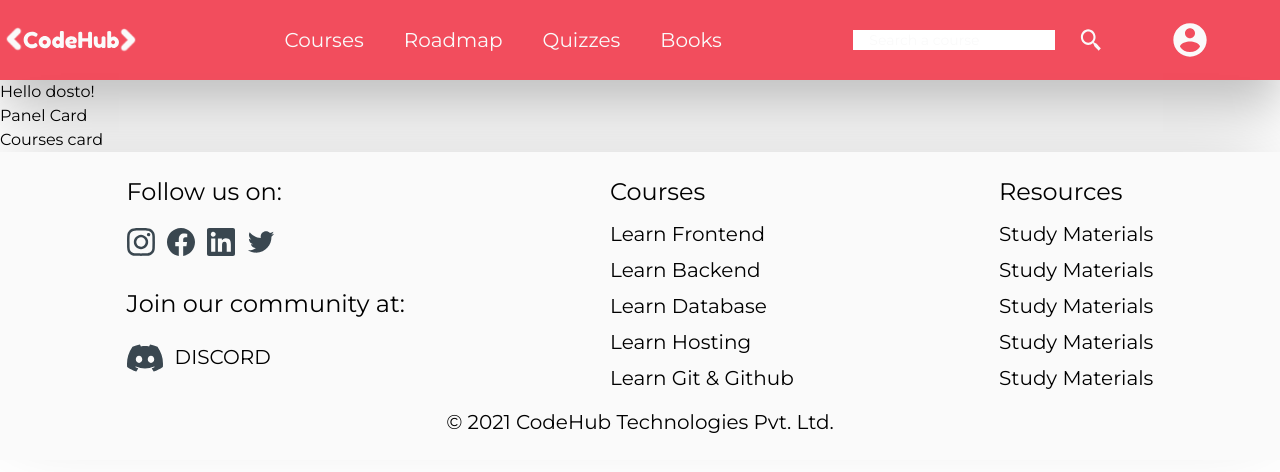
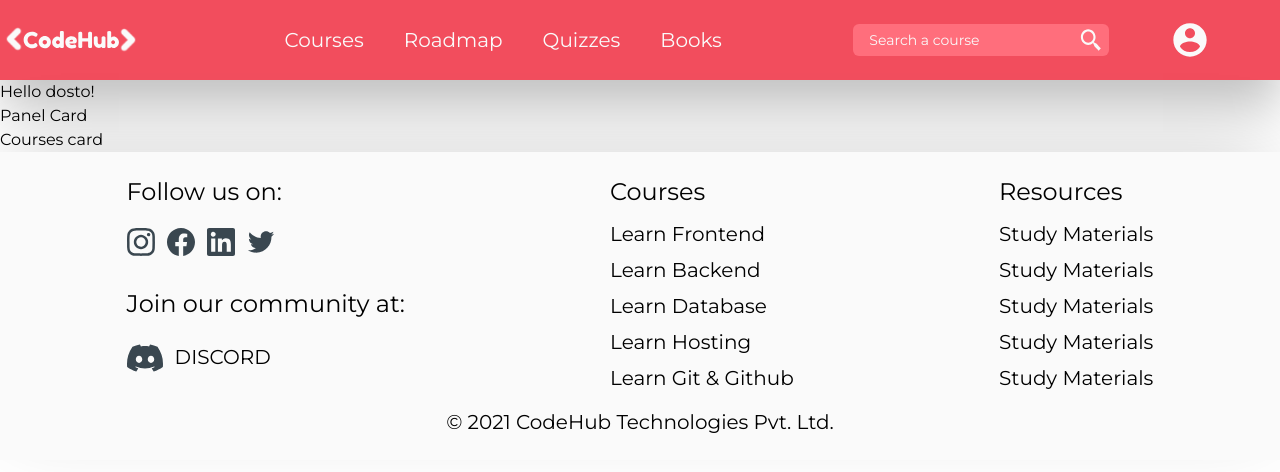
Before and after one commit to Harsh-H-Shah/codehub, a React (Create React App) app: page / in a window 1280 px wide. Shown: the top 472 px of the page. Built offline with nearby package versions, Linux system fonts and the light colour scheme; a web font is replaced by a local one.

Commit message:
Fix color issue of navbar

```diff
--- a/tailwind.config.js
+++ b/tailwind.config.js
@@ -7,7 +7,8 @@ module.exports = {
         secondary:{
           lightgray: "#3A4750",
           darkgray:"#303841",
-          red:"#F24D5D"
+          red:"#F24D5D",
+          lightred:"#FF6E7C"
         }
       },
       screens: {
```
